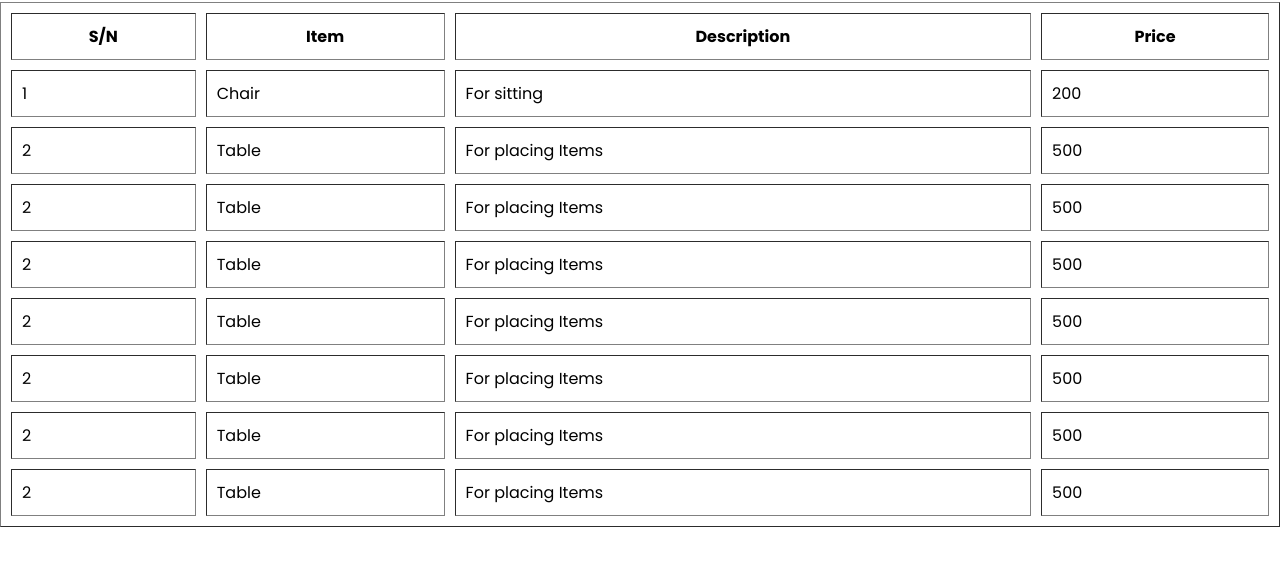
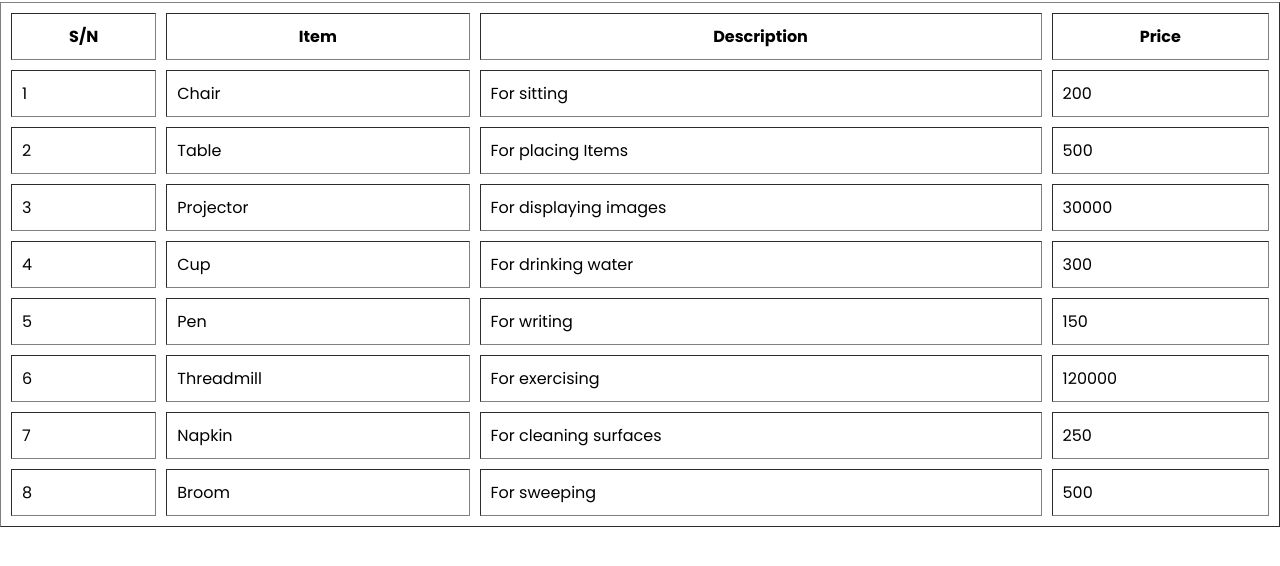
Before and after one commit to tessa256/Project1, a plain HTML site: page aboutUs.html in a window 1280 px wide. Shown: the part 170-736 px from the top of the page. Drawn offline with Linux system fonts and the light colour scheme.

Commit message:
Table update

```diff
--- a/aboutUs.html
+++ b/aboutUs.html
@@ -75,39 +75,39 @@
                     <td>500</td>
                 </tr>
                 <tr>
-                    <td>2</td>
-                    <td>Table</td>
-                    <td>For placing Items</td>
-                    <td>500</td>
+                    <td>3</td>
+                    <td>Projector</td>
+                    <td>For displaying images</td>
+                    <td>30000</td>
                 </tr>
                 <tr>
-                    <td>2</td>
-                    <td>Table</td>
-                    <td>For placing Items</td>
-                    <td>500</td>
+                    <td>4</td>
+                    <td>Cup</td>
+                    <td>For drinking water</td>
+                    <td>300</td>
                 </tr>
                 <tr>
-                    <td>2</td>
-                    <td>Table</td>
-                    <td>For placing Items</td>
-                    <td>500</td>
+                    <td>5</td>
+                    <td>Pen</td>
+                    <td>For writing</td>
+                    <td>150</td>
                 </tr>
                 <tr>
-                    <td>2</td>
-                    <td>Table</td>
-                    <td>For placing Items</td>
-                    <td>500</td>
+                    <td>6</td>
+                    <td>Threadmill</td>
+                    <td>For exercising</td>
+                    <td>120000</td>
                 </tr>
                 <tr>
-                    <td>2</td>
-                    <td>Table</td>
-                    <td>For placing Items</td>
-                    <td>500</td>
+                    <td>7</td>
+                    <td>Napkin</td>
+                    <td>For cleaning surfaces</td>
+                    <td>250</td>
                 </tr>
                 <tr>
-                    <td>2</td>
-                    <td>Table</td>
-                    <td>For placing Items</td>
+                    <td>8</td>
+                    <td>Broom</td>
+                    <td>For sweeping</td>
                     <td>500</td>
                 </tr>
             </tbody>
```
